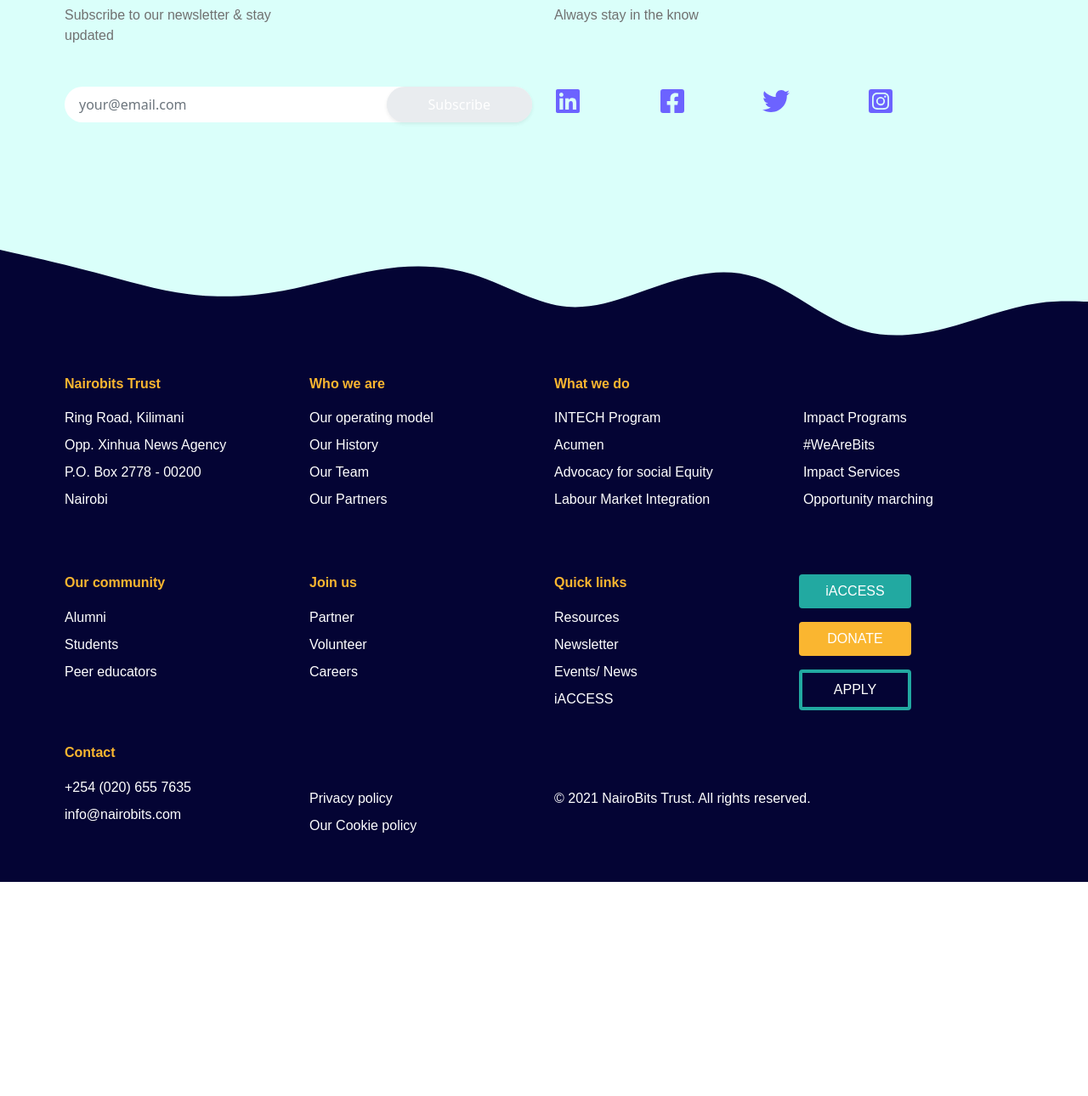
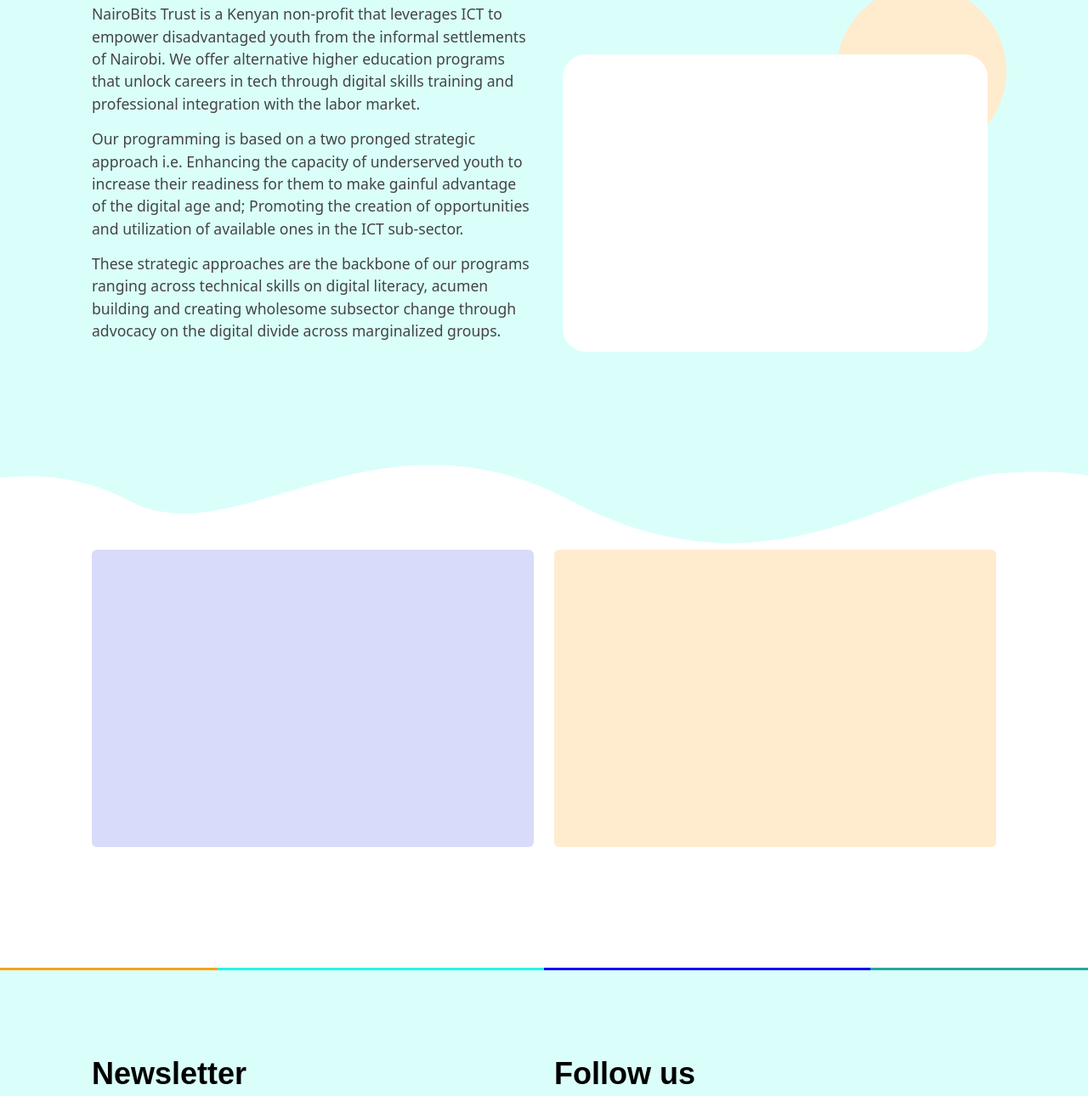
Before and after one commit to gathumartins/bits, a Gatsby site: page /whoweare in a window 1280 px wide. Shown: the part 161-1451 px from the top of the page at 85% size. Before the commit the page ends 1199 px from the top, so only its background shows below. Built offline with nearby package versions, Linux system fonts and the light colour scheme; Gatsby itself is replaced by a stand-in of ours.

Commit message:
Added who we are page and svg banner images

```diff
--- a/package.json
+++ b/package.json
@@ -16,6 +16,7 @@
   },
   "dependencies": {
     "@heroicons/react": "^1.0.4",
+    "@iconfu/svg-inject": "^1.2.3",
     "@mdx-js/mdx": "^1.6.22",
     "@mdx-js/react": "^1.6.22",
     "bootstrap": "^5.1.1",
--- a/src/components/Header.js
+++ b/src/components/Header.js
@@ -8,7 +8,7 @@
     const isBrowser = typeof window !== "undefined"
     if (isBrowser) {
         const changemyHeading = () => {
-            if (window.scrollY >= 80) {
+            if (window.scrollY >= 50) {
                 setMyHeader(true)
             } else {
                 setMyHeader(false)
--- a/src/components/Header.module.css
+++ b/src/components/Header.module.css
@@ -9,7 +9,7 @@
 }
 
 .navBrand {
-    width: 120px;
+    width: 100px;
     padding: 20px;
     border-radius: 0px 0px 14px 0px;
 }
--- a/src/components/Home/Home.module.css
+++ b/src/components/Home/Home.module.css
@@ -6,6 +6,10 @@
     background-repeat: no-repeat;
     min-height: 99vh;
     clear: both;
+}
+
+.mySlides {
+    min-height: 80vh;
 }
 
 .slideImages {
--- a/src/components/Home/Slider.js
+++ b/src/components/Home/Slider.js
@@ -8,14 +8,13 @@
             <div className={`flex top-0 ${sliderStyles.slider}`}>
                 <Sidebar />
                 <Carousel className="px-2 sm:px-5 md:p-20 w-screen" controls={false}>
-                    <Carousel.Item >
-                        <Container>
-                            <Row className="flex-row-reverse">
+                    <Carousel.Item>
+                        <Container className={`flex align-items-center ${sliderStyles.mySlides}`}>
+                            <Row className="flex-row-reverse flex-grow">
                                 <Col xs={12} sm={12} md={12} lg={6} className="flex text-center items-center mb-5">
                                     <img
-                                        src="./imgs/bannerone.png"
-                                        alt="First slide"
-                                        fluid="true" className={sliderStyles.slideImages} />
+                                        src="./imgs/transform.svg"
+                                        alt="First slide" fluid="true" className={sliderStyles.slideImages} />
                                 </Col>
                                 <Col xs={12} sm={12} md={12} lg={6} className={`flex items-center`}>
                                     <div className={sliderStyles.caption}>
@@ -32,11 +31,11 @@
                         </Container>
                     </Carousel.Item>
                     <Carousel.Item>
-                        <Container>
-                            <Row className="flex-row-reverse">
+                        <Container className={`d-flex align-items-center ${sliderStyles.mySlides}`}>
+                            <Row className="flex-row-reverse flex-grow">
                                 <Col xs={12} sm={12} md={12} lg={6} className="flex text-center items-center mb-5">
                                     <img
-                                        src="./imgs/bannerone.png"
+                                        src="./imgs/transform.svg"
                                         alt="First slide"
                                         fluid="true" className={sliderStyles.slideImages} />
                                 </Col>
@@ -55,11 +54,11 @@
                         </Container>
                     </Carousel.Item>
                     <Carousel.Item>
-                        <Container>
-                            <Row className="flex-row-reverse">
+                        <Container className={`d-flex align-items-center ${sliderStyles.mySlides}`}>
+                            <Row className="flex-row-reverse flex-grow">
                                 <Col xs={12} sm={12} md={12} lg={6} className="flex text-center items-center mb-5">
                                     <img
-                                        src="./imgs/bannerone.png"
+                                        src="./imgs/transform.svg"
                                         alt="First slide"
                                         fluid="true" className={sliderStyles.slideImages} />
                                 </Col>
--- a/src/pages/about.module.css
+++ b/src/pages/about.module.css
@@ -0,0 +1,80 @@
+.topPage {
+    width: 100%;
+    background-image: url('../../static/imgs/whoweare.svg');
+    background-size: cover;
+    background-position: bottom center;
+    background-repeat: no-repeat;
+    z-index: -2;
+}
+
+.banInn {
+    min-height: 500px;
+}
+
+h2 {
+    text-align: left;
+    font-family: --var(--primaryFont);
+    font-weight: 900;
+    font-size: 2.5rem;
+    letter-spacing: 0px;
+    margin-bottom: 25px;
+}
+
+.banInn h2 {
+    color: var(--deepBlue);
+}
+
+.banInn p {
+    text-align: left;
+    font-family: --var(--primaryFont);
+    font-size: 1.1rem;
+    letter-spacing: 0px;
+    color: var(--deepGray);
+    margin-bottom: 15px;
+}
+
+.banRightOut {
+    position: relative;
+}
+
+.banRightOut:before {
+    background-color: var(--beigeColor);
+    content: "";
+    position: absolute;
+    width: 200px;
+    height: 200px;
+    right: 0;
+    top: 0;
+    z-index: 1;
+    border-radius: 50%;
+}
+
+.banRight {
+    background-color: var(--white);
+    position: relative;
+    z-index: 2;
+    height: 350px;
+    max-width: 500px;
+    margin: auto;
+    z-index: 20;
+    border-radius: 27px;
+}
+
+.misvis {
+    min-height: 500px;
+    padding-bottom: 50px;
+}
+
+.misvisInn {
+    height: 350px;
+    padding: 35px;
+    border-radius: 6px;
+}
+
+.misvisL:first-child {
+    background-color: var(--lighterPurple)
+}
+
+.misvisR:last-child {
+    background-color: var(--beigeColor)
+}
--- a/src/pages/whoweare.js
+++ b/src/pages/whoweare.js
@@ -1,10 +1,40 @@
 import React from 'react';
 import Layout from '../components/Layout';
+import { Container, Row, Col } from 'react-bootstrap';
+import * as whoStyles from './about.module.css';
 
 function WhoWeAre() {
     return (
         <Layout>
-
+            <header className={`${whoStyles.topPage} d-flex align-items-center min-h-screen py-20`}>
+                <Container fluid={`md`} className={whoStyles.banInn}>
+                    <Row>
+                        <Col xs={12} sm={12} md={6}>
+                            <h2>About Us</h2>
+                            <p>NairoBits Trust is a Kenyan non-profit that leverages ICT to empower disadvantaged youth from the informal settlements of Nairobi. We offer alternative higher education programs that unlock careers in tech through digital skills training and professional integration with the labor market.</p>
+                            <p>Our programming is based on a two pronged strategic approach i.e. Enhancing the capacity of underserved youth to increase their readiness for them to make gainful advantage of the digital age and; Promoting the creation of opportunities and utilization of available ones in the ICT sub-sector. </p>
+                            <p>These strategic approaches are the backbone of our programs ranging across technical skills on digital literacy, acumen building and creating wholesome subsector change through advocacy on the digital divide across marginalized groups.</p>
+                        </Col>
+                        <Col xs={12} sm={12} md={6} className={`py-20 ${whoStyles.banRightOut}`}>
+                            <div className={`${whoStyles.banRight} z-50`}></div>
+                        </Col>
+                    </Row>
+                </Container>
+            </header>
+            <section className={whoStyles.misvis}>
+                <Container fluid={`md flex-grow`}>
+                    <div className={`relative`}>
+                        <Row className={``}>
+                            <Col xs={12} sm={12} md={6} lg={6} xl={6} className={`py-2`}>
+                                <div className={`${whoStyles.misvisInn} ${whoStyles.misvisL}`}></div>
+                            </Col>
+                            <Col xs={12} sm={12} md={6} lg={6} xl={6} className={`py-2`}>
+                                <div className={`${whoStyles.misvisInn} ${whoStyles.misvisR}`}></div>
+                            </Col>
+                        </Row>
+                    </div>
+                </Container>
+            </section>
         </Layout>
     )
 }
--- a/src/styles/global.css
+++ b/src/styles/global.css
@@ -40,7 +40,7 @@
     --unnamed-color-a3d4cf: #A3D4CF;
     --unnamed-color-62bdb6: #62BDB6;
     --deepGreen: #22A9A1;
-    --unnamed-color-d9dbfa: #D9DBFA;
+    --lighterPurple: #D9DBFA;
     --unnamed-color-8e94fa: #8E94FA;
     --unnamed-color-434cf5: #434CF5;
     --deepBlue: #0C0DF5;
@@ -51,7 +51,7 @@
     --deepCyan: #25F5E9;
     --unnamed-color-e5e5e5: #E5E5E5;
     --unnamed-color-919395: #919395;
-    --unnamed-color-444445: #444445;
+    --deepGray: #444445;
     --bBlack: #000101;
     --beigeColor: #FFEBCD;
     --unnamed-color-facd7e: #FACD7E;
@@ -83,6 +83,6 @@
     .container-lg,
     .container-md,
     .container-sm {
-        max-width: 90%;
+        max-width: 85%;
     }
 }
```
Also changed, not shown: static/imgs/transform.svg (added), static/imgs/whoweare.svg (added), 2 other files.
